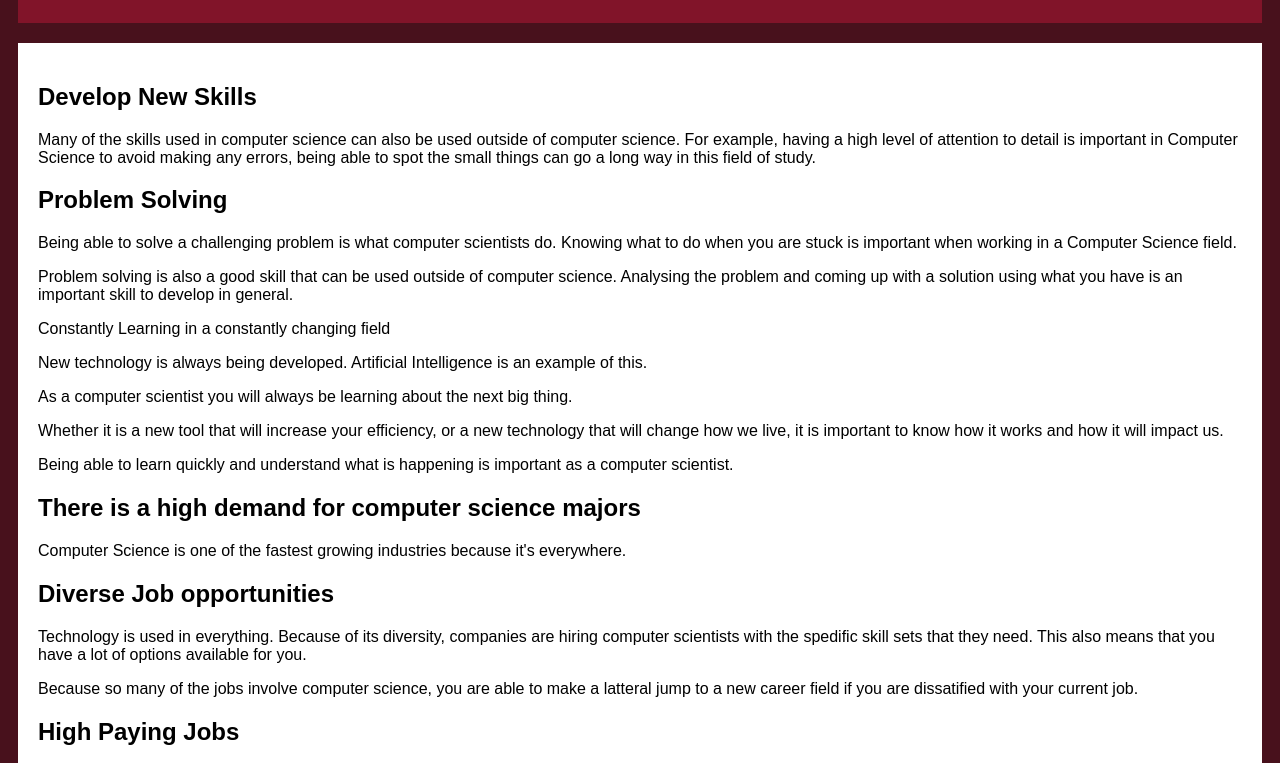
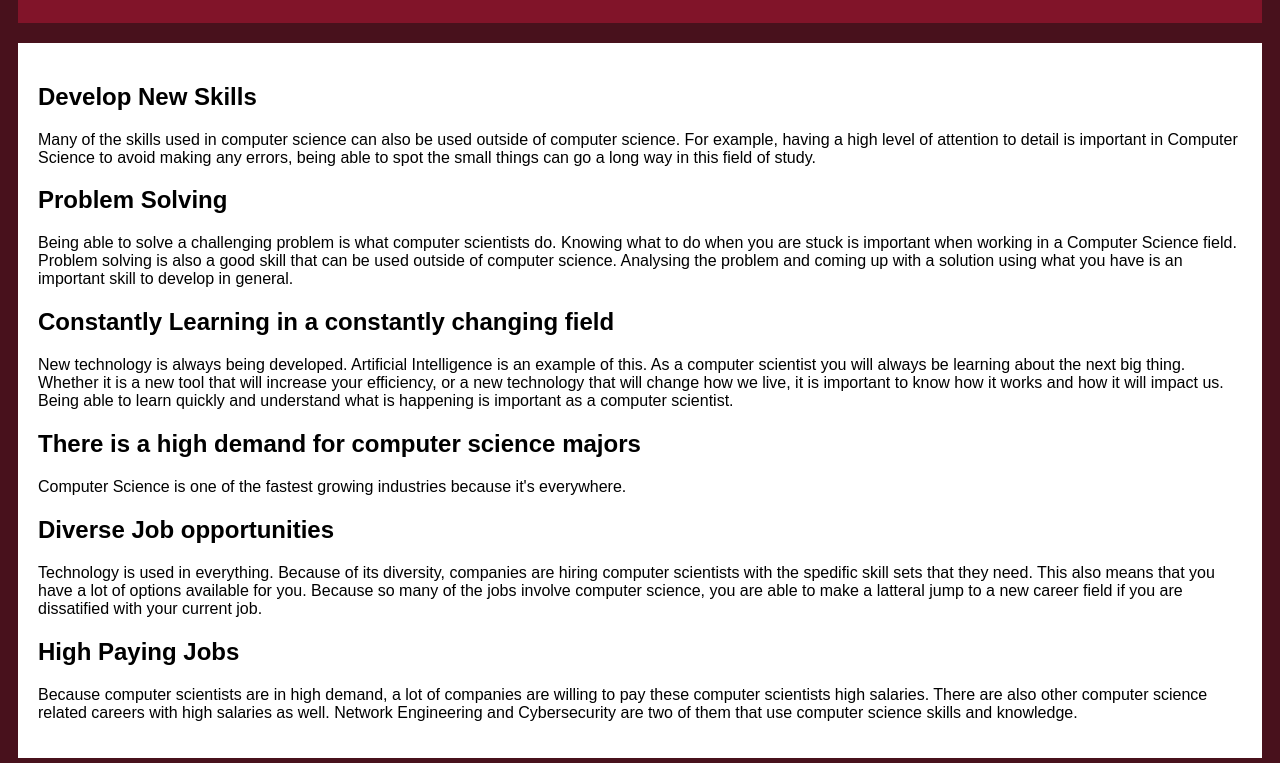
Before and after one commit to JennaStilling/seiv-project1, a plain HTML site: page whyBeACS.html in a window 1280 px wide. Shown: the part 157-920 px from the top of the page. Drawn offline with Linux system fonts and the light colour scheme.

```diff
--- a/styles-billtest.css
+++ b/styles-billtest.css
@@ -31,6 +31,7 @@ body {
     background-color: rgb(255, 255, 255 );
     padding: 20px;
     margin-top: 20px;
+    word-wrap: break-word
 }
 
 .bottomnav {
--- a/whyBeACS.html
+++ b/whyBeACS.html
@@ -8,7 +8,6 @@
 	<body>
 		<div class="header">
 			<h1>Why be a Comuter Science Major</h1>
-			<p><!-- Insert Clone Talk --></p>
 		</div>
 
 		<div class="card">
@@ -16,26 +15,19 @@
 			<p>Many of the skills used in computer science can also be used outside of computer science. For example, having a high level of attention to detail is important in Computer Science to avoid making any errors, being able to spot the small things can go a long way in this field of study.</p>
 
 			<h2>Problem Solving</h2>
-			<p>Being able to solve a challenging problem is what computer scientists do. Knowing what to do when you are stuck is important when working in a Computer Science field.</p>
-			<p>Problem solving is also a good skill that can be used outside of computer science. Analysing the problem and coming up with a solution using what you have is an important skill to develop in general.</p>
+			<p>Being able to solve a challenging problem is what computer scientists do. Knowing what to do when you are stuck is important when working in a Computer Science field. Problem solving is also a good skill that can be used outside of computer science. Analysing the problem and coming up with a solution using what you have is an important skill to develop in general.</p>
 
-			<p>Constantly Learning in a constantly changing field</p>
-			<p>New technology is always being developed. Artificial Intelligence is an example of this.</p>
-			<p>As a computer scientist you will always be learning about the next big thing.</p>
-			<p>Whether it is a new tool that will increase your efficiency, or a new technology that will change how we live, it is important to know how it works and how it will impact us.</p>
-			<p>Being able to learn quickly and understand what is happening is important as a computer scientist.</p>
+			<h2>Constantly Learning in a constantly changing field</h2>
+			<p>New technology is always being developed. Artificial Intelligence is an example of this. As a computer scientist you will always be learning about the next big thing. Whether it is a new tool that will increase your efficiency, or a new technology that will change how we live, it is important to know how it works and how it will impact us. Being able to learn quickly and understand what is happening is important as a computer scientist.</p>
 
 			<h2>There is a high demand for computer science majors</h2>
 			<p>Computer Science is one of the fastest growing industries because it's everywhere.</p>
 
 			<h2>Diverse Job opportunities</h2>
-			<p>Technology is used in everything. Because of its diversity, companies are hiring computer scientists with the spedific skill sets that they need. This also means that you have a lot of options available for you.</p>
-			<p>Because so many of the jobs involve computer science, you are able to make a latteral jump to a new career field if you are dissatified with your current job.</p>
+			<p>Technology is used in everything. Because of its diversity, companies are hiring computer scientists with the spedific skill sets that they need. This also means that you have a lot of options available for you. Because so many of the jobs involve computer science, you are able to make a latteral jump to a new career field if you are dissatified with your current job.</p>
 
 			<h2>High Paying Jobs</h2>
-			<p>Because computer scientists are in high demand, a lot of companies are willing to pay these computer scientists high salaries.</p>
-			<p>There are also other computer science related careers with high salaries as well. Network Engineering and Cybersecurity are two of them that use computer science skills and knowledge.</p>
-
+			<p>Because computer scientists are in high demand, a lot of companies are willing to pay these computer scientists high salaries. There are also other computer science related careers with high salaries as well. Network Engineering and Cybersecurity are two of them that use computer science skills and knowledge.</p>
 		</div>
 		</br>
 		<div class="bottomnav">
```
